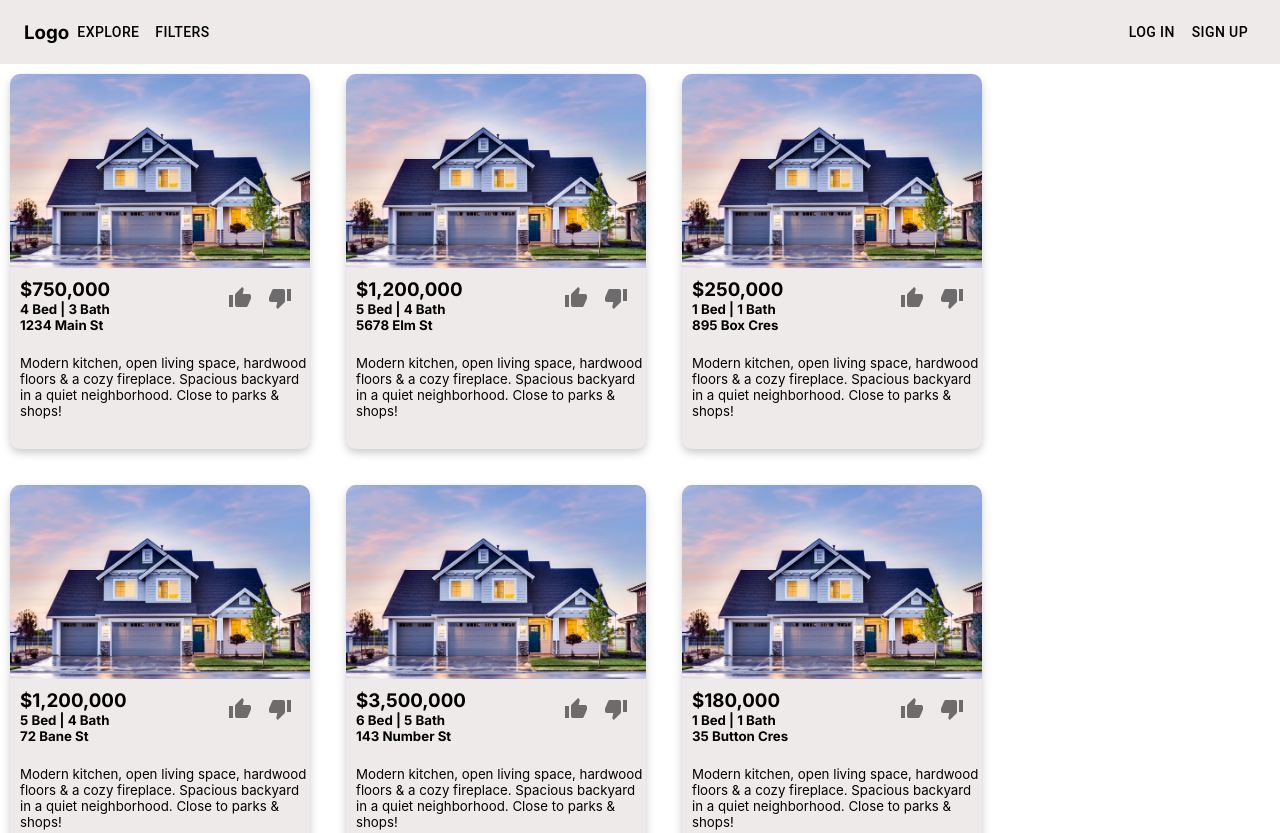
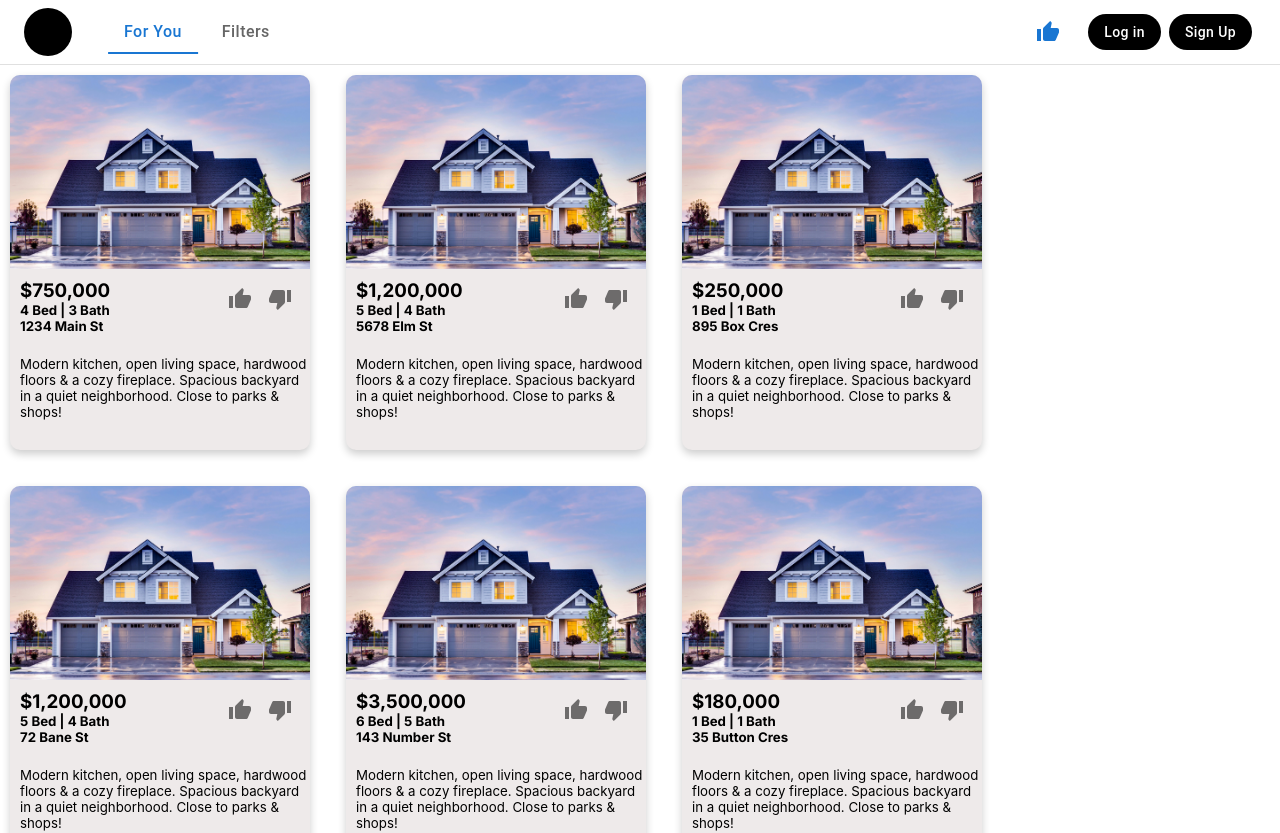
Before and after one commit to ashar1701/Fixer, a React (Create React App) app in the folder client/: page / in a window 1280 px wide. Shown: the top 833 px of the page. Built offline with nearby package versions, Linux system fonts and the light colour scheme.

Commit message:
changed navbar styling

```diff
--- a/client/src/components/NavBar.js
+++ b/client/src/components/NavBar.js
@@ -1,29 +1,119 @@
-import React from 'react';
-import {
-    AppBar,
-    Toolbar,
-    Typography,
-    Button,
-    Box
-} from '@mui/material';
-import { Link } from 'react-router-dom';
+"use client"
+
+import { useState } from "react"
+import { AppBar, Toolbar, Button, Box, IconButton, styled } from "@mui/material"
+import { Link } from "react-router-dom"
+import ThumbUpIcon from "@mui/icons-material/ThumbUp"
+
+// Styled components
+const StyledAppBar = styled(AppBar)({
+  backgroundColor: "#ffffff",
+  boxShadow: "none",
+  borderBottom: "1px solid #e0e0e0",
+  color: "#333",
+})
+
+const Logo = styled(Box)({
+  width: 48,
+  height: 48,
+  borderRadius: "50%",
+  backgroundColor: "black",
+  marginRight: 16,
+})
+
+const NavButton = styled(Button)(({ active }) => ({
+  textTransform: "none",
+  fontSize: "16px",
+  padding: "8px 16px",
+  margin: "0 4px",
+  color: active ? "#1976d2" : "#666",
+  backgroundColor: "transparent",
+  position: "relative",
+  transition: "all 0.3s ease",
+  "&::after": {
+    content: '""',
+    position: "absolute",
+    bottom: 0,
+    left: "50%",
+    width: active ? "100%" : "0%",
+    height: "2px",
+    backgroundColor: "#1976d2",
+    transition: "all 0.3s ease",
+    transform: "translateX(-50%)",
+  },
+  "&:hover": {
+    backgroundColor: "transparent",
+    color: "#1976d2",
+    "&::after": {
+      width: "100%",
+    },
+  },
+  "&:active": {
+    backgroundColor: "rgba(25, 118, 210, 0.1)",
+  },
+}))
+
+const AuthButton = styled(Button)({
+  backgroundColor: "black",
+  color: "white",
+  borderRadius: "20px",
+  padding: "6px 16px",
+  margin: "0 4px",
+  textTransform: "none",
+  transition: "all 0.3s ease",
+  "&:hover": {
+    backgroundColor: "#333",
+  },
+  "&:active": {
+    transform: "scale(0.95)",
+    backgroundColor: "#1a1a1a",
+  },
+})
 
 const NavBar = () => {
-    return (
-        <AppBar position="static" class="navbar">
-            <Toolbar>
-                <Typography class="navbar-text" variant="h3" sx={{ flexGrow: 1 }}>
-                    Logo
-                </Typography>
-                <Box sx={{ display: 'flex', flexGrow: 1 }}>
-                    <Button color="inherit" component={Link} to="/">Explore</Button>
-                    <Button color="inherit">Filters</Button>
-                </Box>
-                <Button color="inherit" component={Link} to="/login">Log In</Button>
-                <Button color="inherit" component={Link} to="/signup">Sign Up</Button>
-            </Toolbar>
-        </AppBar>
-    );
-};
+  const [activeTab, setActiveTab] = useState("for-you")
 
-export default NavBar;
+  return (
+    <StyledAppBar position="static">
+      <Toolbar>
+        {/* Logo */}
+        <Logo component={Link} to="/" />
+
+        {/* Navigation Links */}
+        <Box sx={{ display: "flex", flexGrow: 1, ml: 2 }}>
+          <NavButton component={Link} to="/" active={activeTab === "for-you"} onClick={() => setActiveTab("for-you")}>
+            For You
+          </NavButton>
+          <NavButton active={activeTab === "filters"} onClick={() => setActiveTab("filters")}>
+            Filters
+          </NavButton>
+        </Box>
+
+        {/* Thumbs Up Icon */}
+        <IconButton
+          aria-label="like"
+          sx={{
+            color: "#1976d2",
+            "&:active": {
+              transform: "scale(0.9)",
+            },
+          }}
+        >
+          <ThumbUpIcon />
+        </IconButton>
+
+        {/* Auth Buttons */}
+        <Box sx={{ display: "flex", ml: 2 }}>
+          <AuthButton component={Link} to="/login">
+            Log in
+          </AuthButton>
+          <AuthButton component={Link} to="/signup">
+            Sign Up
+          </AuthButton>
+        </Box>
+      </Toolbar>
+    </StyledAppBar>
+  )
+}
+
+export default NavBar
```
